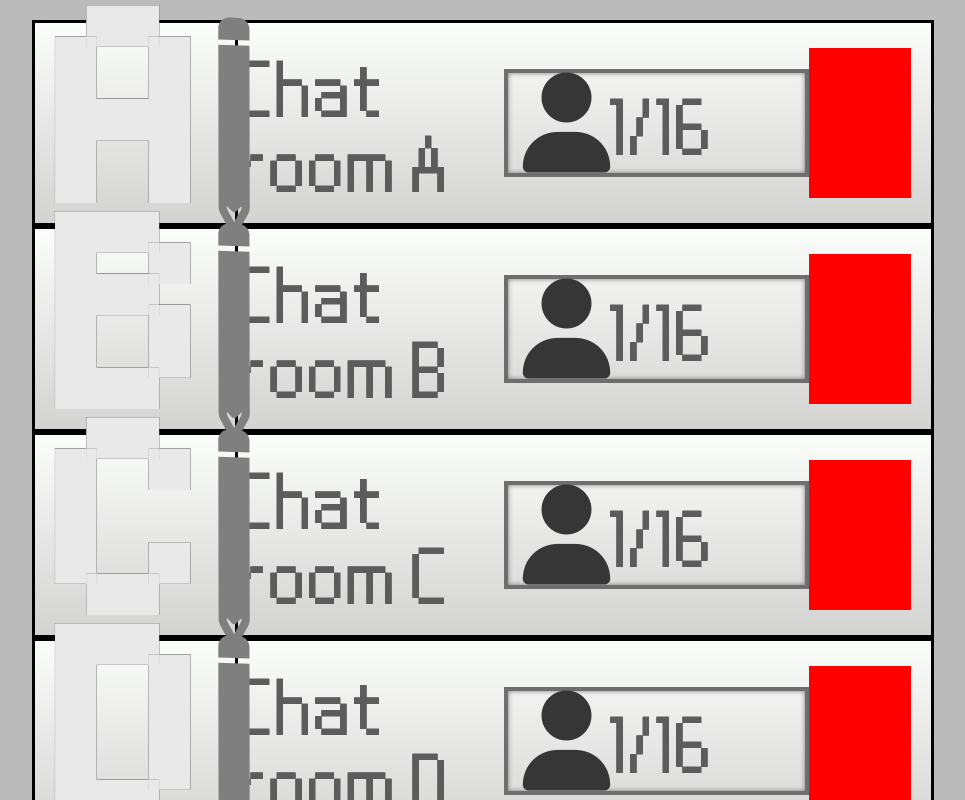
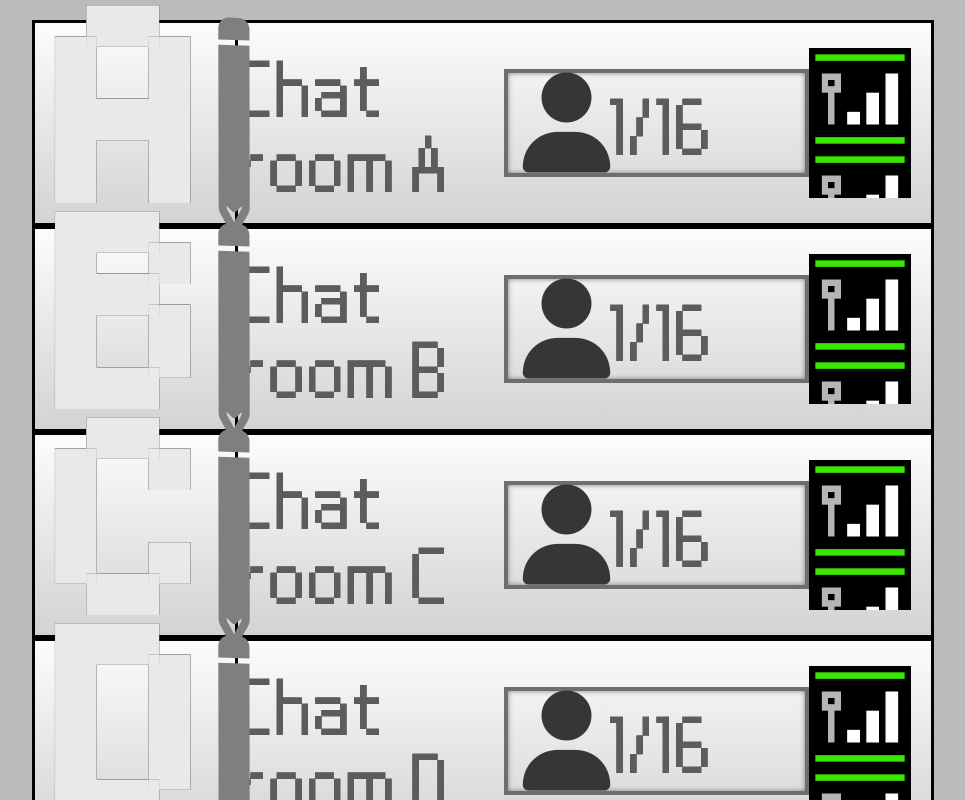
Before and after one commit to ycenta/pictochat, a website: page index.html in a window 1280 px wide. Shown: the whole page, without its empty margins (157-1122 px from the left). Drawn offline with nearby package versions, Linux system fonts and the light colour scheme; no server answers.

Commit message:
add network logo to room list

```diff
--- a/public/style.css
+++ b/public/style.css
@@ -169,6 +169,8 @@ p{
   width: 18vh;
   height: 75%;
   margin-right: 20px;
+  background-image: url("DSNETWORK.png");
+  background-size: contain;
 }
 
 .chatroomtitle{
```
Also changed, not shown: public/DSNETWORK.png (added).
